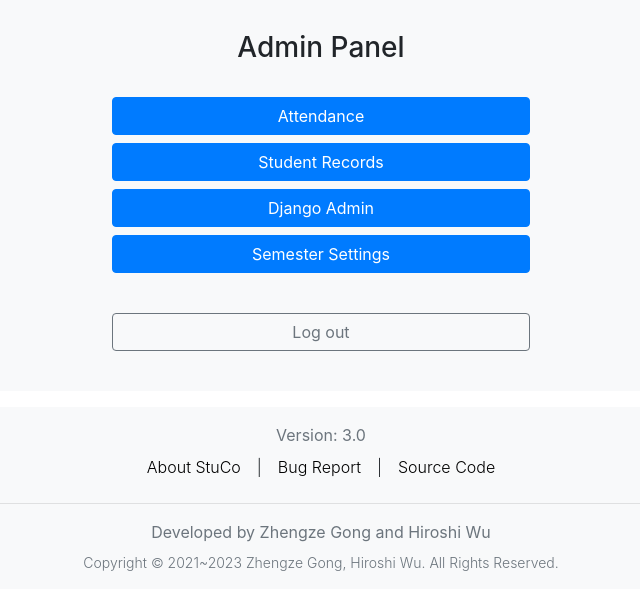
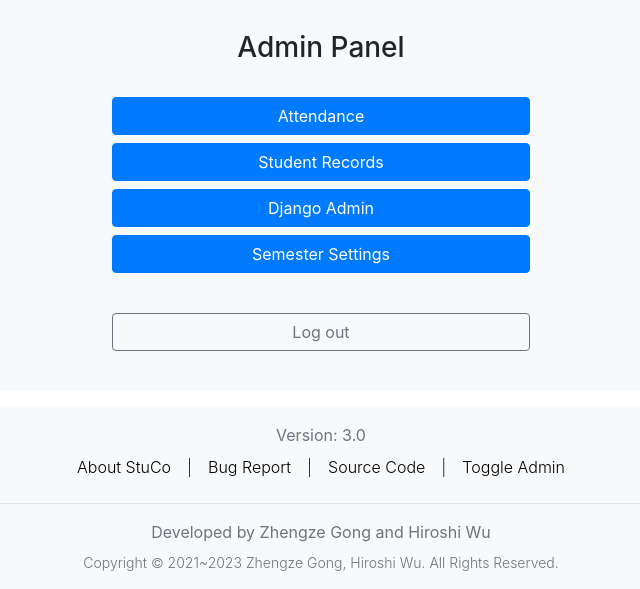
Before and after one commit to mcstuco/intro2mc_v3, a Django app: page /admin-panel/ in a window 1280 px wide. Shown: the part 441-1030 px from the top of the page, without its empty margins (319-959 px from the left). Run offline with Django 3.2, Linux system fonts and the light colour scheme; the visitor is signed in with stand-in values (Sample User, id 1); parts of the project's set-up code (start-up, migrations or seed data) failed here and were passed over.

Commit message:
Users with staff permissions can toggle admin now

```diff
--- a/intro2mc/templates/base.html
+++ b/intro2mc/templates/base.html
@@ -140,6 +140,10 @@
                     <a      class="p-1 m-1" href="https://github.com/mcstuco/intro2mc_v3/issues/new" target="_blank">Bug Report</a>
                     <div    class="p-1 m-1">|</div>
                     <a      class="p-1 m-1" href="https://github.com/mcstuco/intro2mc_v3" target="_blank">Source Code</a>
+                    {% if user.is_staff %}
+                        <div class="p-1 m-1">|</div>
+                        <a   class="p-1 m-1" href="{% url 'toggleadmin' %}">Toggle Admin</a>
+                    {% endif %}
                 </div>
                 <hr>
                 <div class="text-muted m-2">Developed by Zhengze Gong and Hiroshi Wu</div>
--- a/intro2mc/views.py
+++ b/intro2mc/views.py
@@ -1,5 +1,6 @@
 from django.shortcuts import render, redirect
 from django.contrib.auth.decorators import login_required
+from django.contrib.auth.models import User as UserModel
 from django.contrib.auth import logout
 from django.core.cache import cache
 from django.contrib import messages
@@ -313,6 +314,16 @@ def assignments(request):
 
     return render(request, 'assignments.html', context)
 
+@login_required()
+def toggle_admin(request):
+    if not request.user.is_staff:
+        return HTTPResponseForbidden()
+    user = UserModel.objects.get(username=request.user.username)
+    user.is_superuser = not user.is_superuser
+    user.save()
+    messages.info(request, 'Admin status toggled.')
+    return redirect('home')
+
 ########### API ###########
 
 @login_required
--- a/webapps/urls.py
+++ b/webapps/urls.py
@@ -32,6 +32,7 @@ urlpatterns = [
     path('assignments/', views.assignments, name='assignments'),
     path('records/', views.records, name='records'),
     path('registration', views.register_ign, name='registration'),
+    path('toggle-admin', views.toggle_admin, name='toggleadmin'),
     path('admin-panel/', views.admin_panel, name="adminpanel"),
     path('admin-panel/<str:action>', views.admin_panel, name="adminpanel-action"),
     path('404', views.page_not_found, name='404')
```
